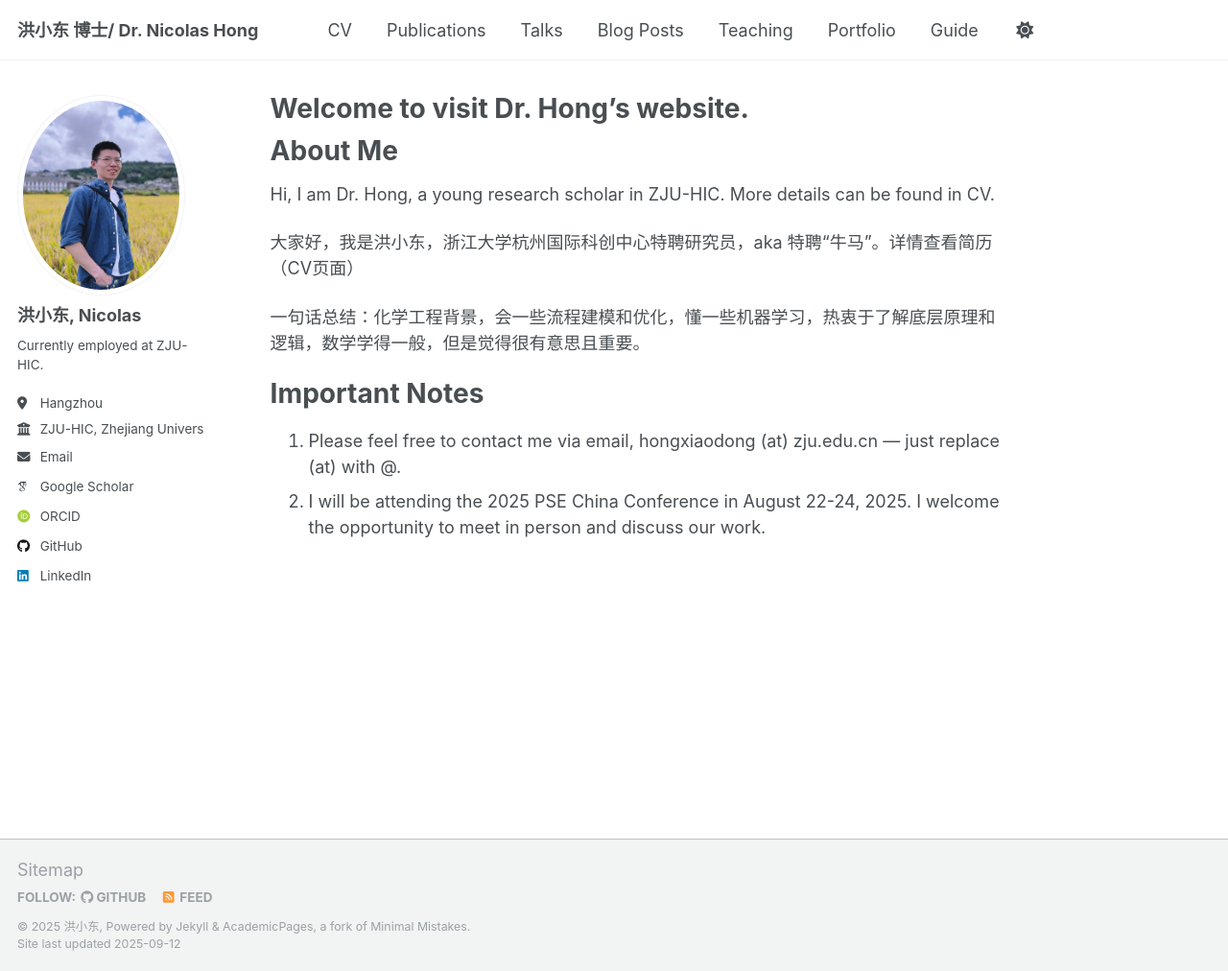
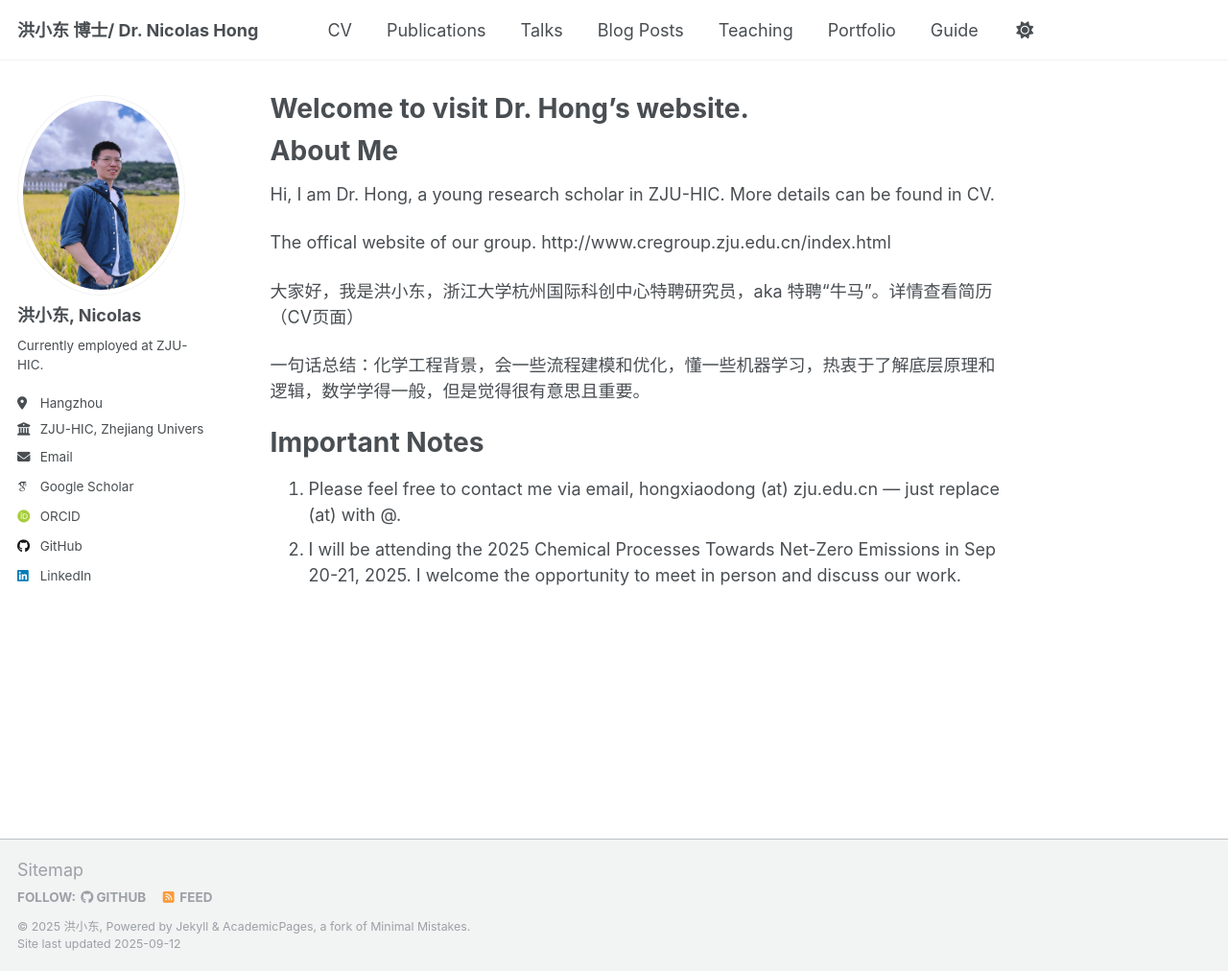
Before and after one commit to NicolasHong/NicolasHong.github.io, a Jekyll site: the page built from _pages/about.md, in a window 1280 px wide and 1012 px high. Shown: the whole window at 96% size. Built offline with Jekyll 4.4.1, drawn with Linux system fonts in a browser that asks for light colours; some web fonts are replaced; a script that is not in the unit is left out.

```diff
--- a/_pages/about.md
+++ b/_pages/about.md
@@ -13,6 +13,7 @@ About Me
 ======
 Hi, I am Dr. Hong, a young research scholar in ZJU-HIC. More details can be found in CV.
 
+The offical website of our group. http://www.cregroup.zju.edu.cn/index.html
 
 大家好，我是洪小东，浙江大学杭州国际科创中心特聘研究员，aka 特聘“牛马”。详情查看简历（CV页面）
 
@@ -21,4 +22,4 @@ Hi, I am Dr. Hong, a young research scholar in ZJU-HIC. More details can be foun
 Important Notes
 ======
 1. Please feel free to contact me via email, hongxiaodong (at) zju.edu.cn — just replace (at) with @.
-2. I will be attending the 2025 PSE China Conference in August 22-24, 2025. I welcome the opportunity to meet in person and discuss our work.
+2. I will be attending the 2025 Chemical Processes Towards Net-Zero Emissions in Sep 20-21, 2025. I welcome the opportunity to meet in person and discuss our work.
```
